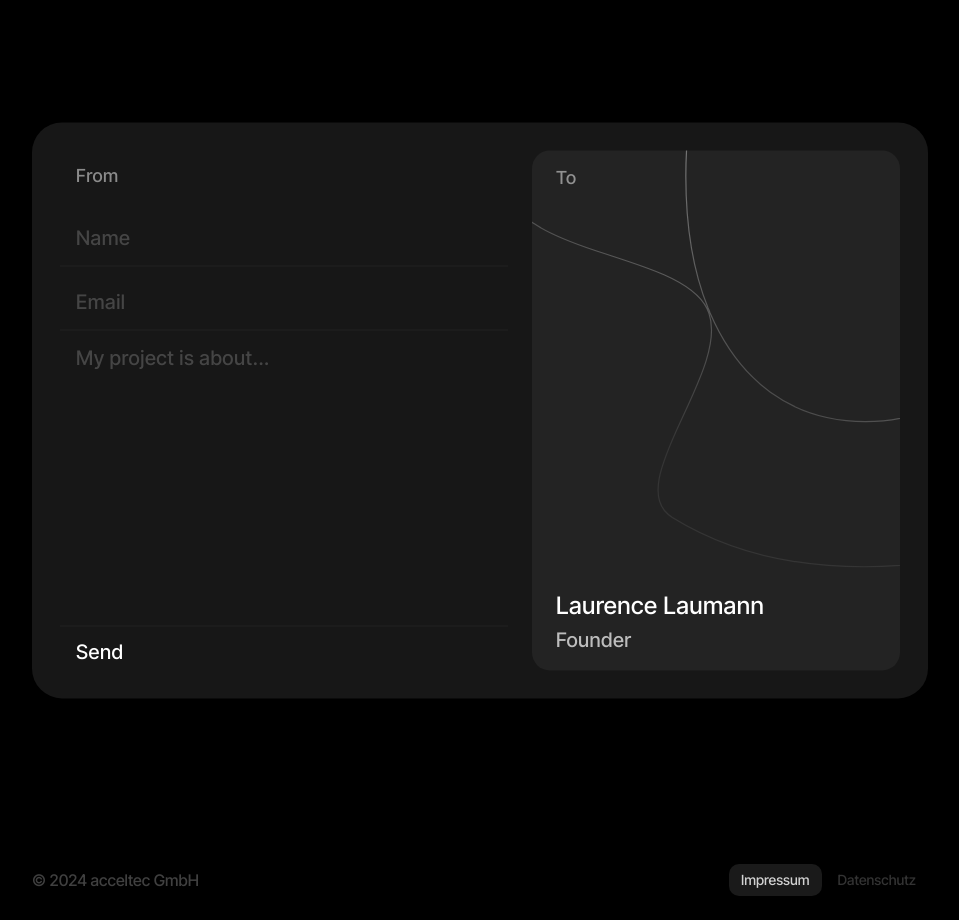
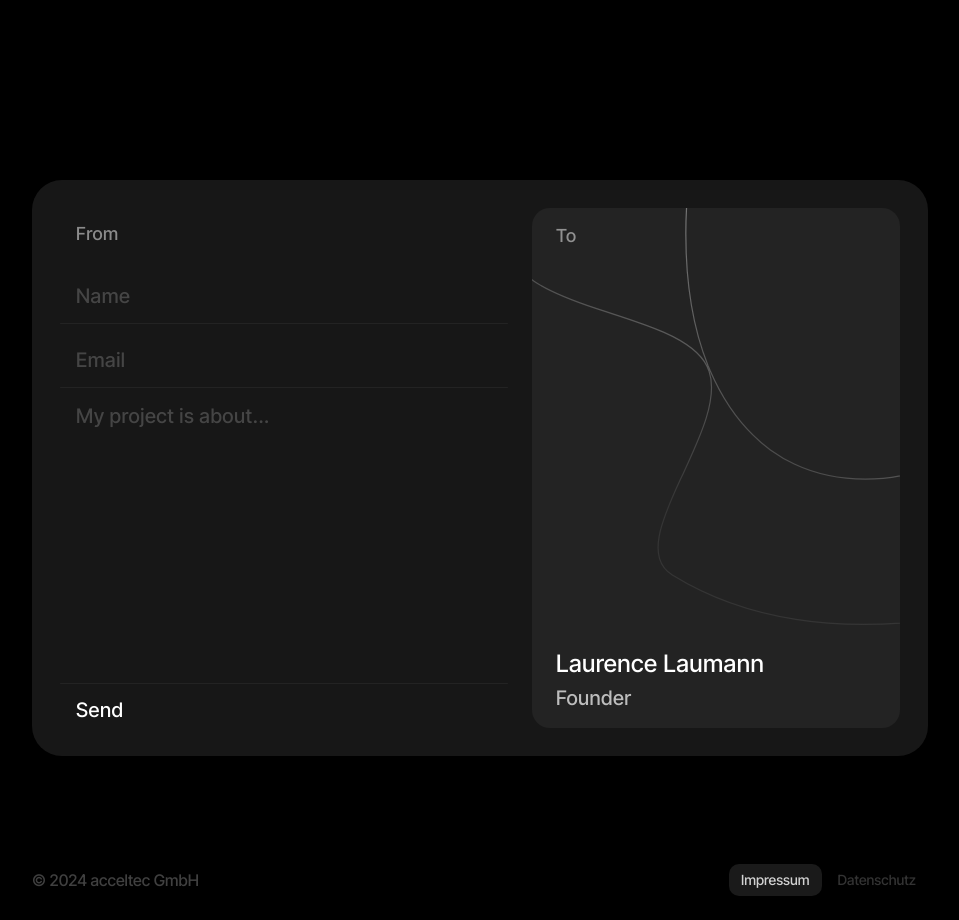
Before and after one commit to jakubziemba/acceltec, a Next.js app: page / in a window 1280 px wide. Shown: the part 940-1860 px from the top of the page, without its empty margins (160-1119 px from the left). Built offline with nearby package versions, Linux system fonts and the light colour scheme.

Commit message:
(wip) form modal animation

```diff
--- a/app/_components/form/section.tsx
+++ b/app/_components/form/section.tsx
@@ -15,6 +15,7 @@ import { tw } from "@/utils/tailwind";
 
 export default function FormSection() {
   const containerRef = useRef<null | HTMLDivElement>(null);
+  const buttonRef = useRef<null | HTMLButtonElement>(null);
   const formRef = useRef<null | HTMLFormElement>(null);
   const [showForm, setShowForm] = useState(false);
   const [shouldScroll, setShouldScroll] = useState(false);
@@ -33,8 +34,13 @@ export default function FormSection() {
     amount: 0.85,
   });
 
+  const buttonInView = useInView(buttonRef, {
+    amount: 0.9,
+  });
+
   // useMotionValueEvent(scrollYProgress, "change", (value) => {
-  //   console.log(value);
+  //   // console.log(containerInView);
+  //   console.log(buttonInView);
   // });
 
   // const buttonInView = useInView(wrapperRef, {
@@ -75,14 +81,14 @@ export default function FormSection() {
     }
   }, [containerInView]);
 
-  // useEffect(() => {
-  //   if (!showForm || !formRef.current) return;
+  useEffect(() => {
+    if (!showForm || !formRef.current) return;
 
-  //   formRef.current?.scrollIntoView({
-  //     block: "start",
-  //     behavior: "smooth",
-  //   });
-  // }, [showForm]);
+    formRef.current?.scrollIntoView({
+      block: "start",
+      behavior: "smooth",
+    });
+  }, [showForm]);
 
   return (
     <>
@@ -100,6 +106,7 @@ export default function FormSection() {
           }}
           transition={{
             bounce: 0,
+            opacity: { type: "linear", duration: 0.2 },
           }}
           className="relative mx-auto origin-center space-y-8 text-balance text-2xl leading-6 xs:[text-wrap:initial] lg:space-y-6 lg:text-4xl lg:leading-10"
         >
@@ -121,7 +128,7 @@ export default function FormSection() {
         <motion.div
           key="pitch"
           initial={{ y: "0%" }}
-          animate={{ y: showForm ? "-60%" : "0%" }}
+          animate={{ y: showForm ? "-50%" : "0%" }}
           transition={{
             duration: 0.25,
           }}
@@ -129,10 +136,11 @@ export default function FormSection() {
         >
           {!showForm ? (
             <motion.button
+              ref={buttonRef}
               onClick={handleButtonClick}
               layoutId="form-button"
               layout
-              animate={{ scale: 1 }}
+              animate={{ scale: buttonInView ? 1.25 : 1 }}
               transition={{
                 type: "spring",
                 damping: 5,
```
